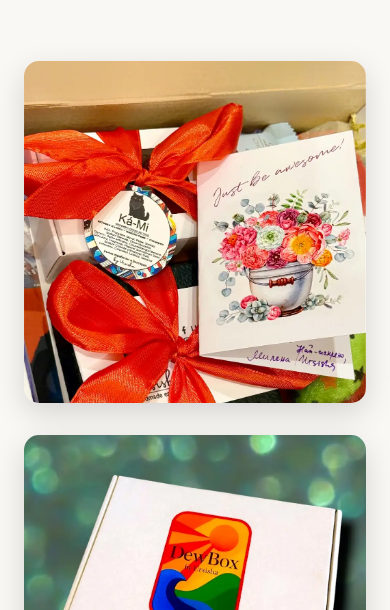
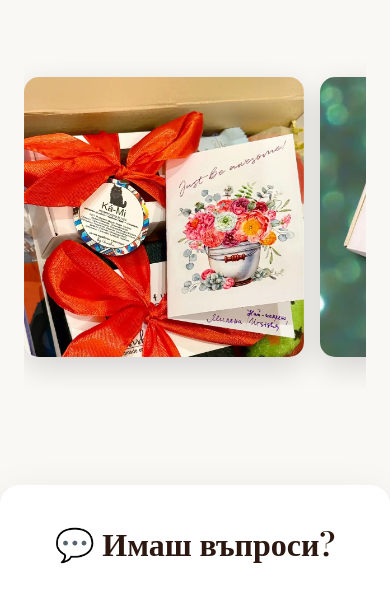
Before and after one commit to Ursisha/dewbox-site, a plain HTML site: page index.html in a window 390 px wide. Shown: the part 4786-5396 px from the top of the page. Drawn offline with nearby package versions, Linux system fonts and the light colour scheme.

Commit message:
Adding image carousel

```diff
--- a/index.html
+++ b/index.html
@@ -194,6 +194,9 @@
           </div>
           <div class="gallery-item">
             <img src="assets/sample3.webp" alt="DewBox пример 3" />
+          </div>
+          <div class="gallery-item">
+            <img src="assets/sample4.webp" alt="DewBox пример 4" />
           </div>
         </div>
       </section>
@@ -399,6 +402,9 @@
           <div class="gallery-item">
             <img src="assets/sample3.webp" alt="DewBox example 3" />
           </div>
+          <div class="gallery-item">
+            <img src="assets/sample4.webp" alt="DewBox example 4" />
+          </div>
         </div>
       </section>
 
--- a/styles.css
+++ b/styles.css
@@ -324,18 +324,49 @@ section {
 
 /* Gallery */
 .gallery {
-  display: grid;
-  grid-template-columns: repeat(auto-fit, minmax(300px, 1fr));
+  display: flex;
   gap: 2rem;
   margin-top: 3rem;
+  overflow-x: auto;
+  overflow-y: hidden;
+  scroll-snap-type: x mandatory;
+  scroll-behavior: smooth;
+  padding: 1rem 0 2rem 0;
+  -webkit-overflow-scrolling: touch;
+}
+
+/* Hide scrollbar for Chrome, Safari and Opera */
+.gallery::-webkit-scrollbar {
+  height: 8px;
+}
+
+.gallery::-webkit-scrollbar-track {
+  background: var(--light-bg);
+  border-radius: 10px;
+}
+
+.gallery::-webkit-scrollbar-thumb {
+  background: var(--accent-color);
+  border-radius: 10px;
+}
+
+.gallery::-webkit-scrollbar-thumb:hover {
+  background: var(--secondary-color);
 }
 
 .gallery-item {
   position: relative;
+  flex: 0 0 350px;
+  height: 350px;
   border-radius: 15px;
   overflow: hidden;
   box-shadow: 0 10px 30px rgba(0, 0, 0, 0.15);
-  aspect-ratio: 1;
+  scroll-snap-align: center;
+  transition: transform 0.3s;
+}
+
+.gallery-item:hover {
+  transform: translateY(-10px);
 }
 
 .gallery-item img {
@@ -494,4 +525,14 @@ footer p {
   .contact-item {
     min-width: 100%;
   }
+
+  /* Mobile gallery adjustments */
+  .gallery {
+    gap: 1rem;
+  }
+
+  .gallery-item {
+    flex: 0 0 280px;
+    height: 280px;
+  }
 }
```
Also changed, not shown: assets/sample4.webp (added).
